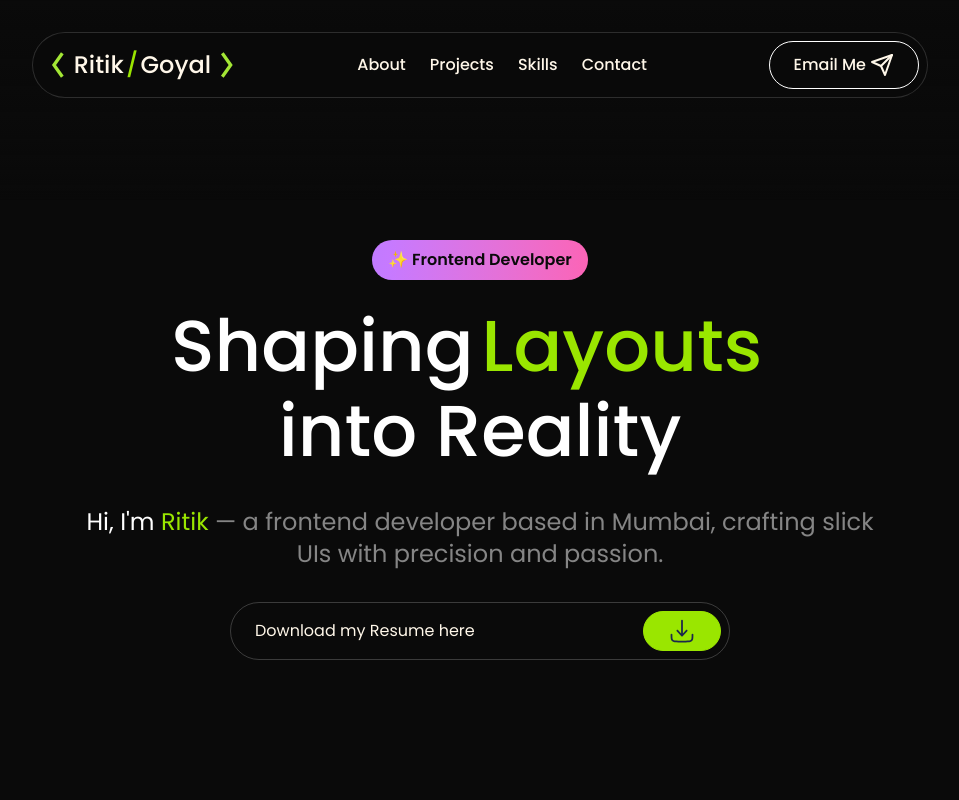
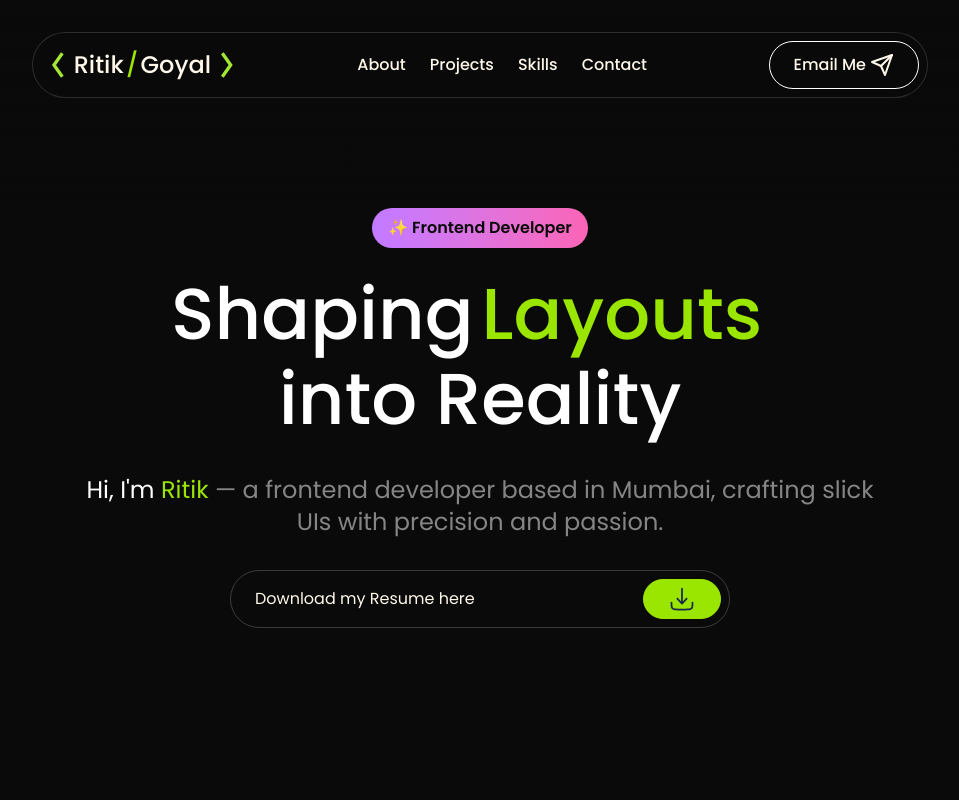
Before and after one commit to goyalritik-rg/portfolio, a Next.js app: page / in a window 1280 px wide. Shown: the top 800 px of the page, without its empty margins (160-1119 px from the left). Built offline with nearby package versions, Linux system fonts and the light colour scheme.

Commit message:
hero css fixes

```diff
--- a/src/components/Hero.js
+++ b/src/components/Hero.js
@@ -4,7 +4,6 @@ import { buttonClass } from "@/common/ui-components/Button";
 // import Pointer from "@/common/components/Pointer";
 // import SampleBlock from "@/common/components/SampleBlock";
 // import { motion, useAnimate } from "framer-motion";
-import { useRef } from "react";
 import downloadSvg from "@/assets/download.svg";
 import customCursor from "@/assets/cursor-you.svg";
 import Image from "next/image";
@@ -16,7 +15,7 @@ import { FlipWords } from "@/common/ui-components/FlipWords";
 const heroWords = ["Designs", "Layouts", "Dreams", "Ideas"];
 
 const Hero = () => {
-  const containerRef = useRef(null);
+  // const containerRef = useRef(null);
 
   // const [constraints, setConstraints] = useState({});
 
@@ -87,8 +86,8 @@ const Hero = () => {
 
   return (
     <section
-      className="pt-28 lg:pb-50"
-      ref={containerRef}
+      className="pt-20 lg:pb-40"
+      // ref={containerRef}
       style={{ cursor: `url(${customCursor.src}), auto` }}
     >
       <div className="container relative">
```
